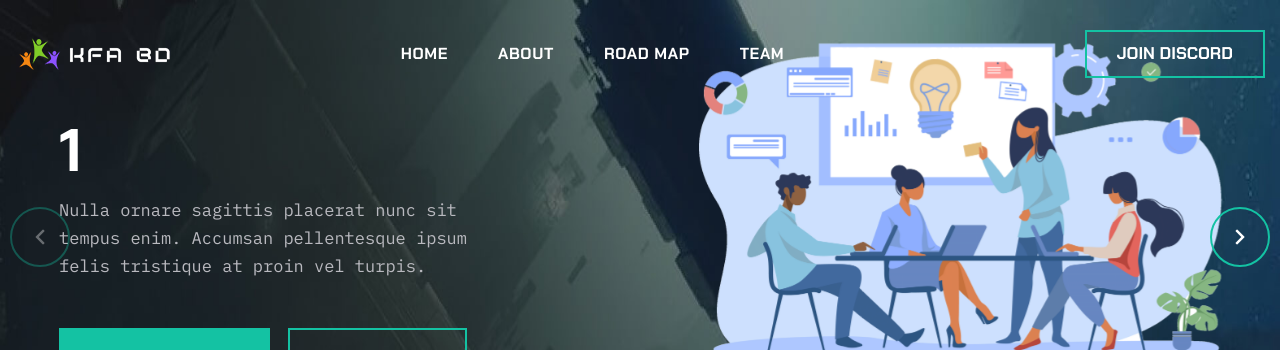
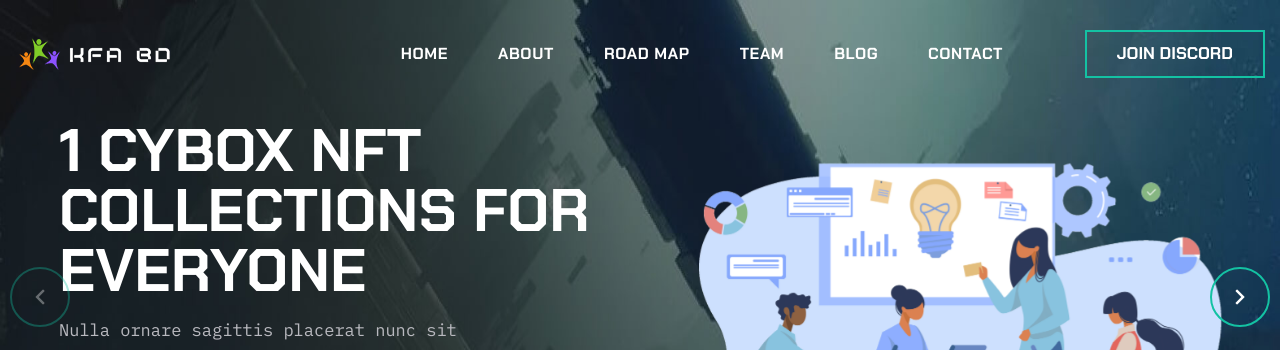
Before and after one commit to wapborhan/kfabd, a React (Create React App) app: page / in a window 1280 px wide. Shown: the top 350 px of the page. Built offline with nearby package versions, Linux system fonts and the light colour scheme.

Commit message:
Update data-slider.js

```diff
--- a/src/assets/fake-data/data-slider.js
+++ b/src/assets/fake-data/data-slider.js
@@ -7,21 +7,22 @@ import img2 from "../images/common/itemslider2.png";
 const dataSlider = [
   {
     id: 1,
-    title: "1",
+    title: "1 CYbox nft collectionS for everyone",
     desc: "Nulla ornare sagittis placerat nunc sit tempus enim. Accumsan pellentesque ipsum felis tristique at proin vel turpis.",
     bgImg: bgImg1,
     img: img1,
   },
   {
     id: 2,
-    title: "2",
+    title: "2 CYbox nft collectionS for everyone",
     desc: "Nulla ornare sagittis placerat nunc sit tempus enim. Accumsan pellentesque ipsum felis tristique at proin vel turpis.",
     bgImg: bgImg1,
-    classAction: "two",
+    // classAction: "two",
+    img: img2,
   },
   {
     id: 3,
-    title: "3",
+    title: "3 CYbox nft collectionS for everyone",
     desc: "Nulla ornare sagittis placerat nunc sit tempus enim. Accumsan pellentesque ipsum felis tristique at proin vel turpis.",
     bgImg: bgImg1,
     classAction: "three",
```
